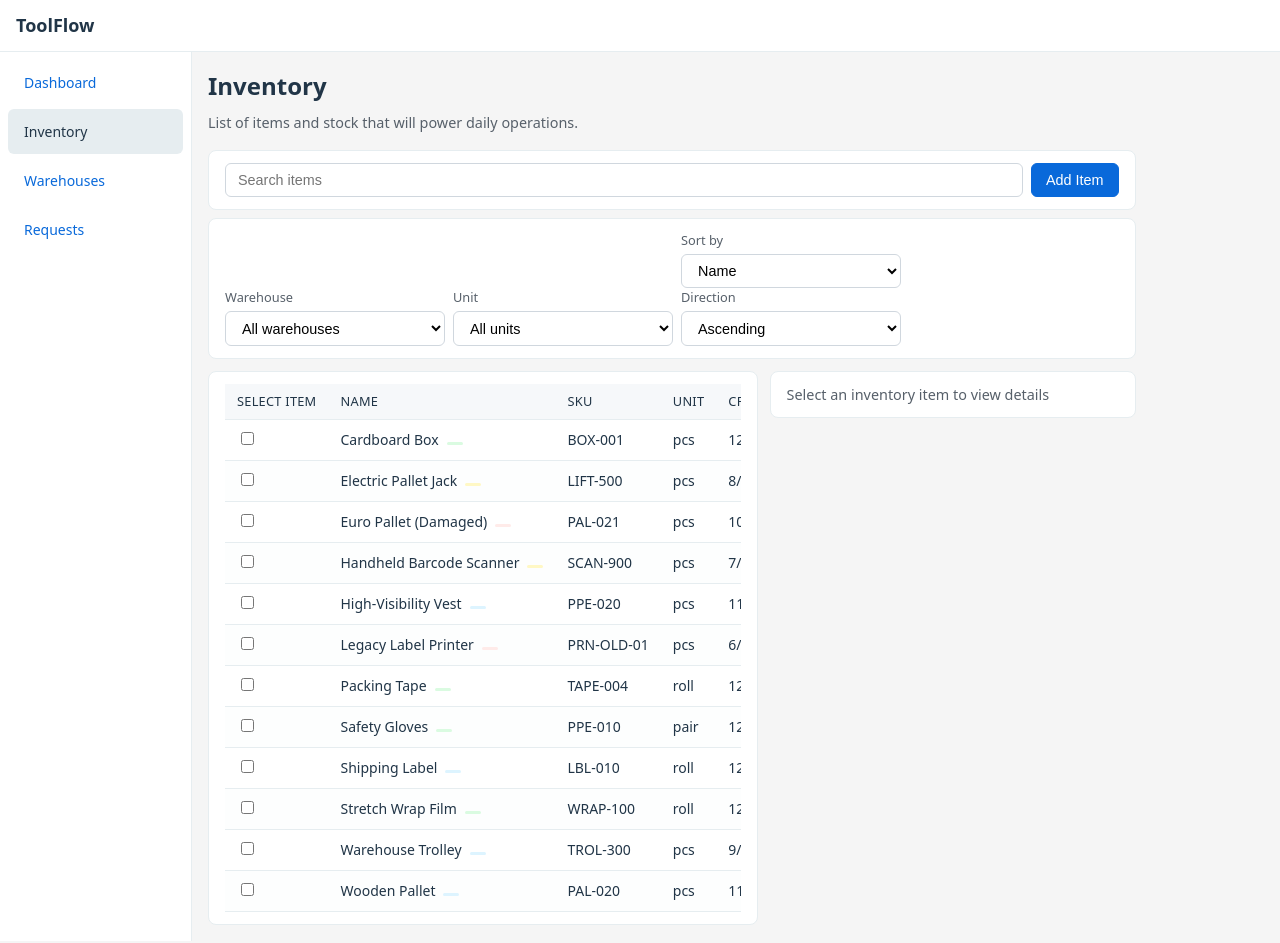
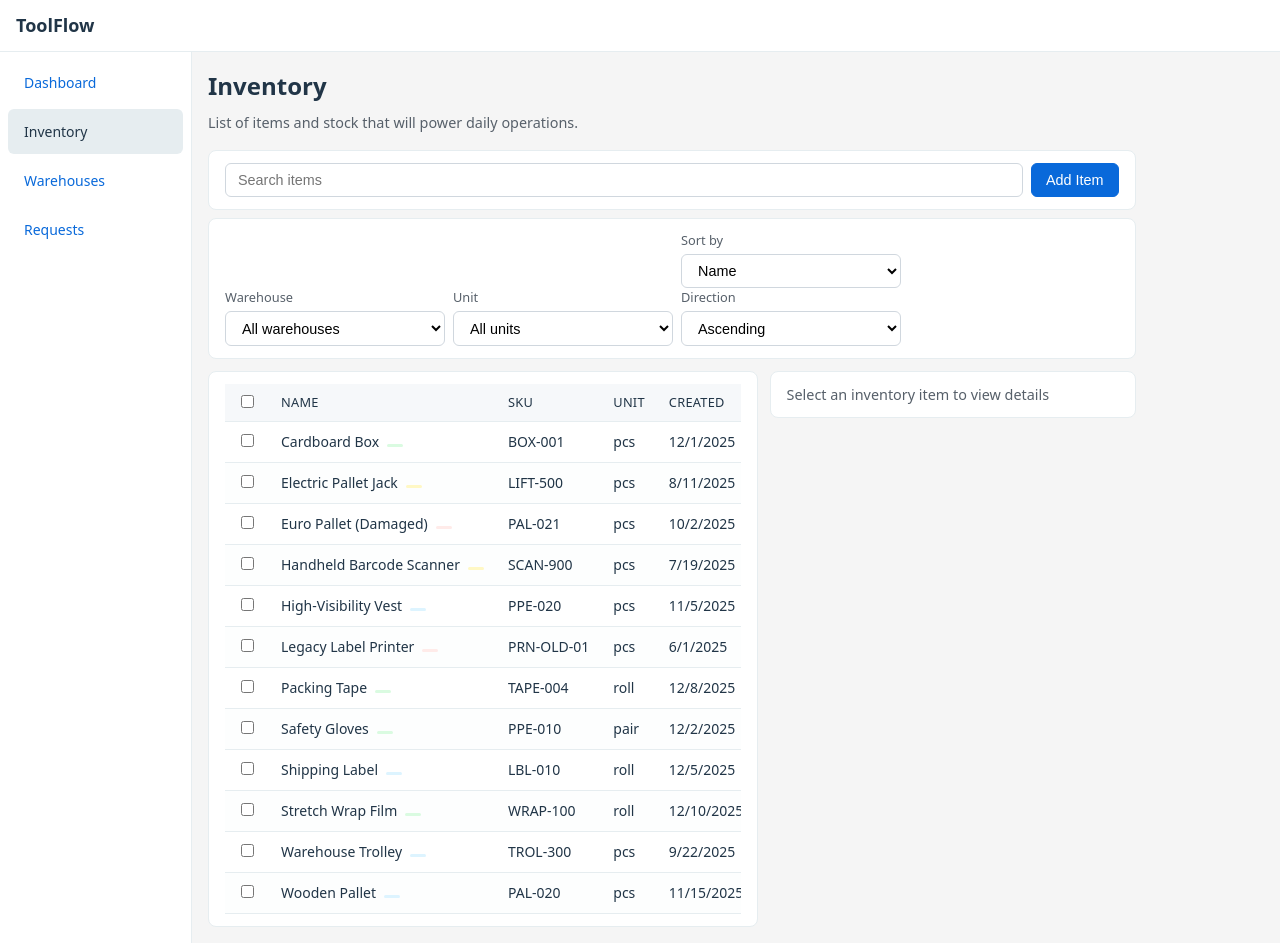
Before and after one commit to semiostrov-source/Toolflow, a React (Vite) app: page /inventory in a window 1280 px wide. Built offline with nearby package versions, Linux system fonts and the light colour scheme.

Commit message:
ui: add inventory header bulk selection

```diff
--- a/src/features/inventory/components/InventoryTable.tsx
+++ b/src/features/inventory/components/InventoryTable.tsx
@@ -1,3 +1,4 @@
+import { useEffect, useRef } from 'react'
 import type { Item } from '..'
 import { StatusBadge } from './StatusBadge'
 import { mockItems } from '../mock/items'
@@ -9,6 +10,9 @@ interface InventoryTableProps {
   onSelectItem?: (item: Item) => void
   bulkSelectedItemIds?: string[]
   onToggleBulkSelect?: (itemId: string) => void
+  allVisibleSelected?: boolean
+  someVisibleSelected?: boolean
+  onToggleSelectAllVisible?: () => void
 }
 
 export function InventoryTable({
@@ -17,9 +21,21 @@ export function InventoryTable({
   onSelectItem,
   bulkSelectedItemIds,
   onToggleBulkSelect,
+  allVisibleSelected,
+  someVisibleSelected,
+  onToggleSelectAllVisible,
 }: InventoryTableProps) {
   const itemsToRender = items ?? mockItems
   const hasItems = itemsToRender.length > 0
+
+  const headerCheckboxRef = useRef<HTMLInputElement | null>(null)
+
+  useEffect(() => {
+    if (!headerCheckboxRef.current) return
+
+    headerCheckboxRef.current.indeterminate =
+      !!someVisibleSelected && !allVisibleSelected && hasItems
+  }, [someVisibleSelected, allVisibleSelected, hasItems])
 
   return (
     <section className="page-section">
@@ -31,7 +47,15 @@ export function InventoryTable({
                 scope="col"
                 className="inventory-table-cell inventory-table-cell--checkbox"
               >
-                <span className="sr-only">Select item</span>
+                <input
+                  type="checkbox"
+                  ref={headerCheckboxRef}
+                  className="inventory-table-checkbox"
+                  checked={!!allVisibleSelected && hasItems}
+                  disabled={!hasItems}
+                  onChange={() => onToggleSelectAllVisible?.()}
+                  aria-label="Select all visible items"
+                />
               </th>
               <th scope="col">Name</th>
               <th scope="col">SKU</th>
@@ -82,7 +106,7 @@ export function InventoryTable({
               })
             ) : (
               <tr className="inventory-table-empty-row">
-                <td colSpan={5} className="inventory-table-empty">
+                <td colSpan={6} className="inventory-table-empty">
                   No inventory items yet
                 </td>
               </tr>
--- a/src/pages/InventoryPage.tsx
+++ b/src/pages/InventoryPage.tsx
@@ -41,12 +41,49 @@ export function InventoryPage() {
     return sortDirection === 'asc' ? compareValue : -compareValue
   })
 
+  const visibleIds = sortedItems.map((item) => item.id)
+
+  const selectedVisibleCount = visibleIds.filter((id) =>
+    bulkSelectedItemIds.includes(id),
+  ).length
+
+  const allVisibleSelected =
+    visibleIds.length > 0 && selectedVisibleCount === visibleIds.length
+
+  const someVisibleSelected =
+    selectedVisibleCount > 0 && selectedVisibleCount < visibleIds.length
+
   const handleToggleBulkSelect = (itemId: string) => {
     setBulkSelectedItemIds((previous) =>
       previous.includes(itemId)
         ? previous.filter((id) => id !== itemId)
         : [...previous, itemId],
     )
+  }
+
+  const handleToggleSelectAllVisible = () => {
+    setBulkSelectedItemIds((previous) => {
+      const visibleIdSet = new Set(visibleIds)
+      const previousSelectedVisibleCount = previous.filter((id) =>
+        visibleIdSet.has(id),
+      ).length
+
+      if (visibleIds.length === 0) {
+        return previous
+      }
+
+      if (previousSelectedVisibleCount === 0) {
+        const merged = new Set([...previous, ...visibleIds])
+        return Array.from(merged)
+      }
+
+      if (previousSelectedVisibleCount === visibleIds.length) {
+        return previous.filter((id) => !visibleIdSet.has(id))
+      }
+
+      const merged = new Set([...previous, ...visibleIds])
+      return Array.from(merged)
+    })
   }
 
   const handleClearBulkSelection = () => {
@@ -90,6 +127,9 @@ export function InventoryPage() {
               onSelectItem={setSelectedItem}
               bulkSelectedItemIds={bulkSelectedItemIds}
               onToggleBulkSelect={handleToggleBulkSelect}
+              allVisibleSelected={allVisibleSelected}
+              someVisibleSelected={someVisibleSelected}
+              onToggleSelectAllVisible={handleToggleSelectAllVisible}
             />
           </div>
           <div className="inventory-workspace-details">
```
Also changed, not shown: 1 other file (tests, documents, lock files or other folders).
